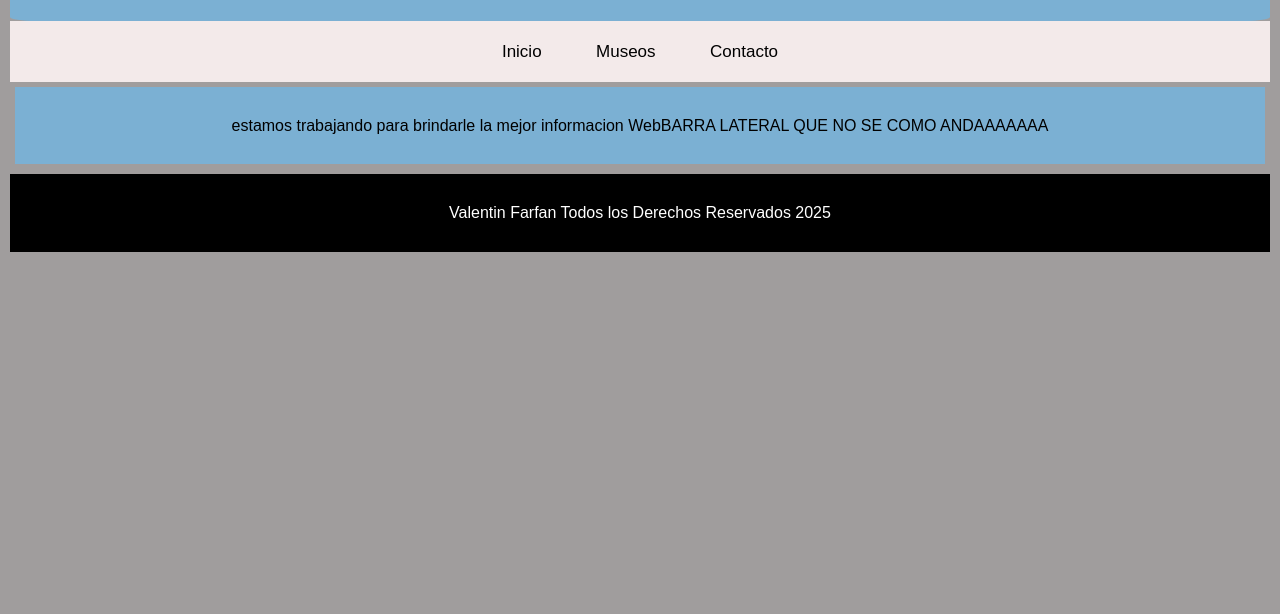
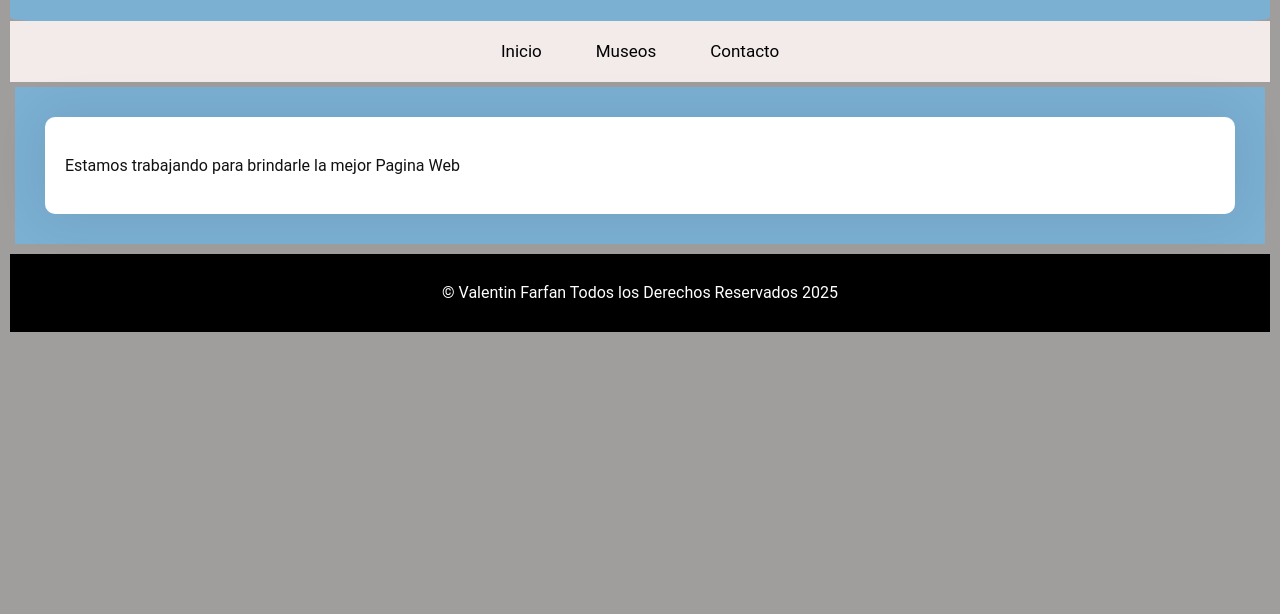
Before and after one commit to ValenFar/TP01PV2025-Maximo-Valentin-Farfan-Antileo, a plain HTML site: page Museos.html in a window 1280 px wide. Shown: the part 186-800 px from the top of the page. Drawn offline with Linux system fonts and the light colour scheme.

Commit message:
2da Fase

```diff
--- a/Museos.html
+++ b/Museos.html
@@ -9,7 +9,7 @@
 <body>
     <header>
         <h1>Sitio Web Sobre Neuquén</h1>
-        <h2>Informacion y datos curiosos sobre la Provincia de Neuquén</h2>
+        <h2>Museos de Neuquen</h2>
     </header>
     <nav>
         <ul>
@@ -19,22 +19,16 @@
         </ul>
     </nav>
     <main>
-        <section >
+        <section class="informacion">
             <article>
-                <p>estamos trabajando para brindarle la mejor informacion Web</p>
+                <p>Estamos trabajando para brindarle la mejor Pagina Web</p>
             </article>
-        </section>
-
-        <section>
-            <aside>
-                <p>BARRA LATERAL QUE NO SE COMO ANDAAAAAAA </p>
-            </aside>
         </section>
 
 
     </main>
     <footer>
-        <p>Valentin Farfan Todos los Derechos Reservados 2025</p>
+        <p>© Valentin Farfan Todos los Derechos Reservados 2025</p>
     </footer>
 </body>
 </html>
--- a/styles.css
+++ b/styles.css
@@ -1,6 +1,6 @@
 body{
     background-color: #a09d9d;
-    font-family: Arial, sans-serif;
+    font-family: "roboto", sans-serif;
     margin: 5px;
     padding: 5px;
     line-height: 1.6;
@@ -43,12 +43,16 @@ main{
 
 
 section.informacion{
-    background-color: rgb(245, 205, 255);
+    align-items: center;
+    display: flex;
+    background-color: rgb(255, 255, 255);
     color: rgb(17, 17, 17);
     text-align: center;
-    padding: 10px 0;
-    margin: 10px;
+    padding: 20px;
+    margin: 20px;
     width: 100%;
+    border-radius: 10px;
+    box-shadow: 0 0 50px rgba(0, 0, 0, 0.1);
 }
 
 footer {
@@ -75,8 +79,7 @@ h1{
     align-items: center;
     padding: 20px;
     margin: 200px 40px;
-    width: 500px;
-    height: 160px;
+    width: 30%;
     border-radius: 10px;
     box-shadow: 0 0 10px rgba(0, 0, 0, 0.1);
     font-size: 20px;
@@ -87,7 +90,7 @@ h1{
     text-align: left;
     padding: 30px;
     margin: 50px 40px;
-    width: 600px;
+    width: 40%;
     border-radius: 10px;
     box-shadow: 0 0 100px rgba(0, 0, 0, 0.1);
 }
```
Also changed, not shown: Contacto.html (+1 -1 lines), Neuquen.html (+6 -8 lines).
